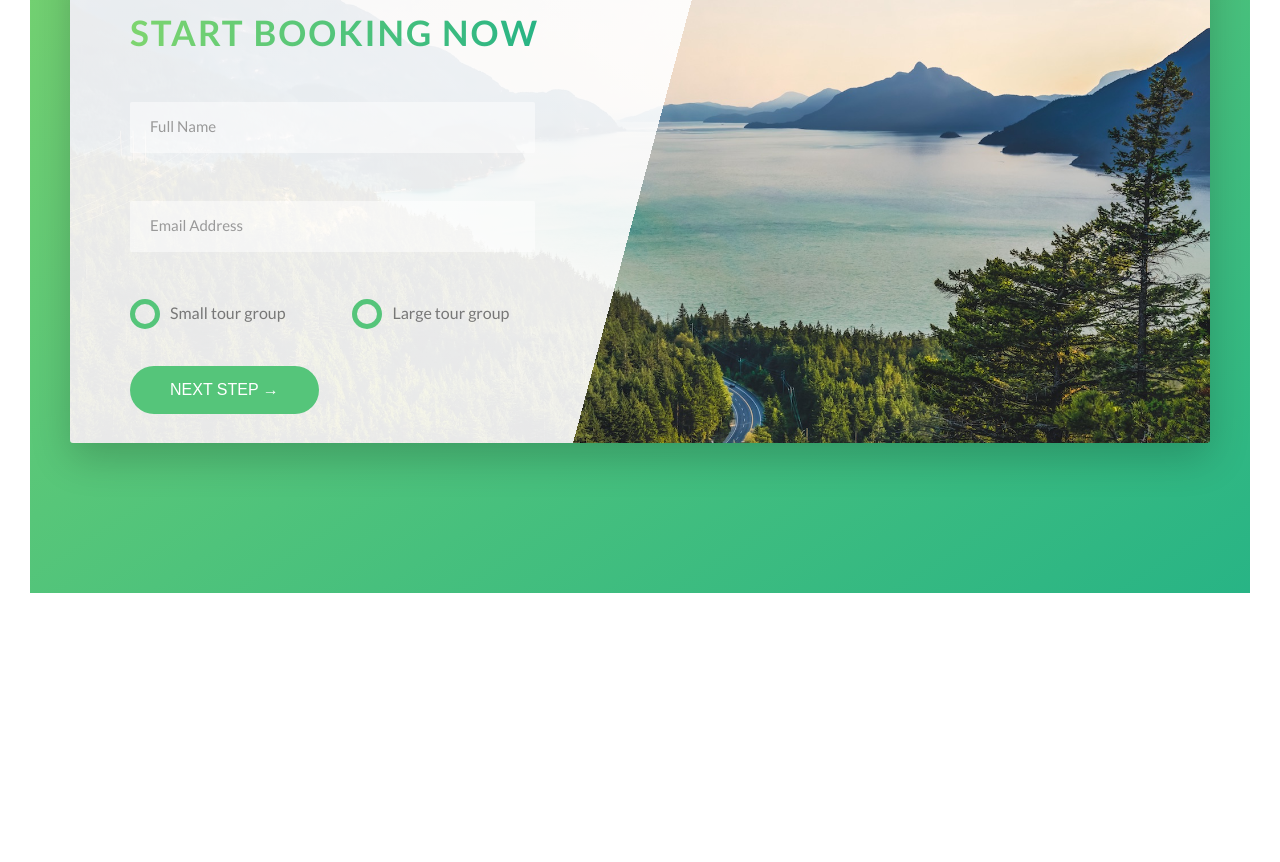
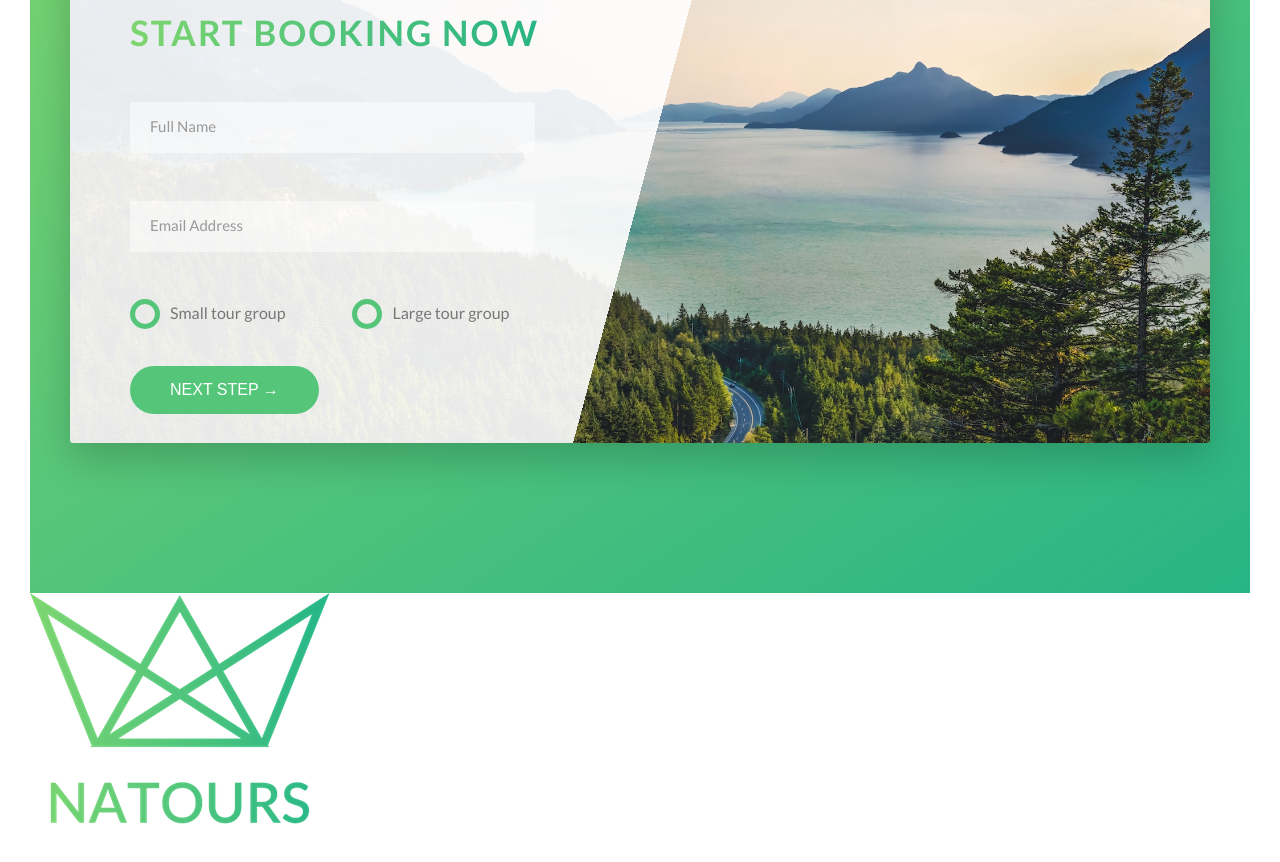
Before and after one commit to raul4h/raul4h.github.io, a website: page natours/index.html in a window 1280 px wide. Shown: the part 4932-5794 px from the top of the page. Before the commit the page ends 5555 px from the top, so only its background shows below. Drawn offline with Linux system fonts and the light colour scheme.

Commit message:
Start footer

```diff
--- a/natours/index.html
+++ b/natours/index.html
@@ -314,6 +314,9 @@
     </main>
 
     <footer class="footer">
+        <div class="footer__logo-box">
+            <img src="img/logo-green-2x.png" alt="Full logo" class="footer__logo">
+        </div>
 
     </footer>
 
```
